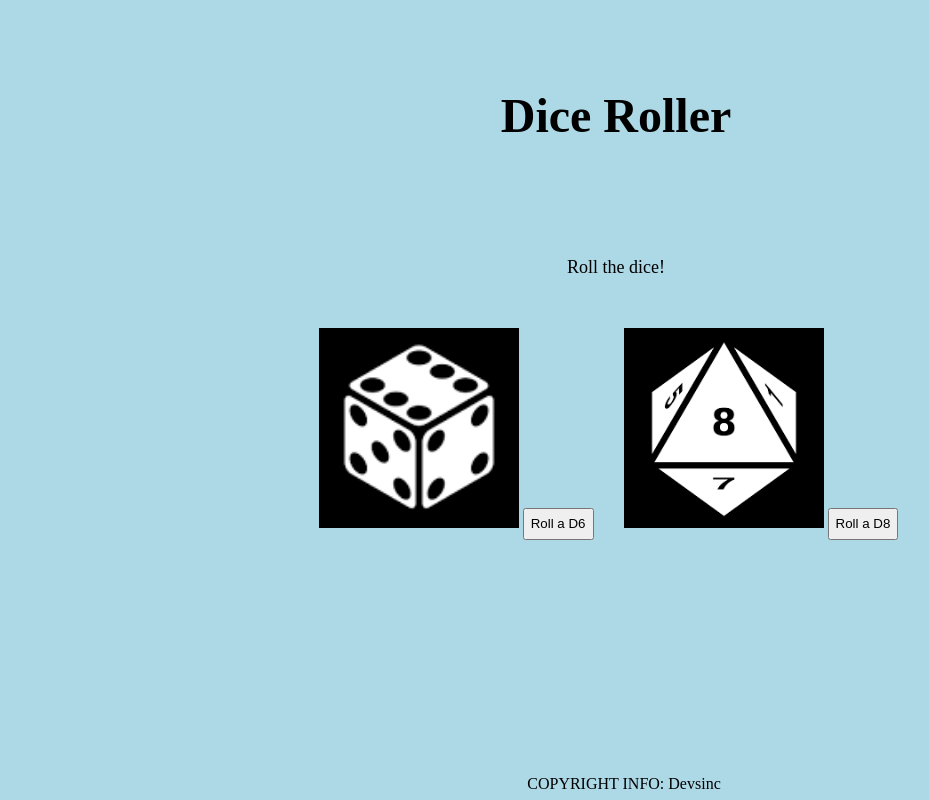
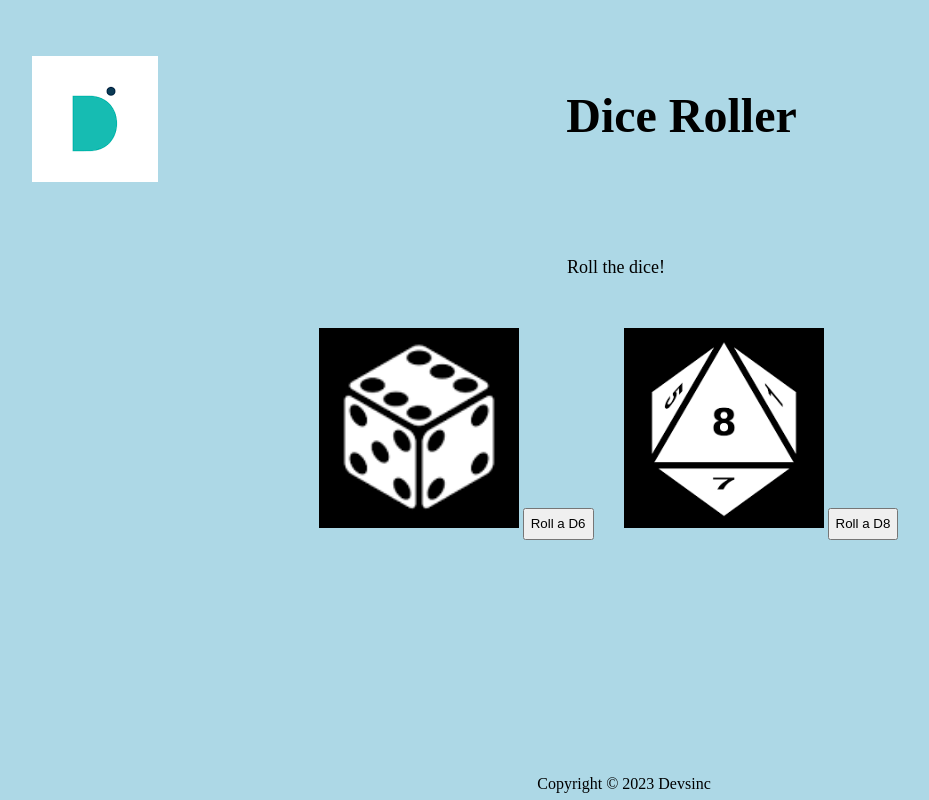
Before and after one commit to randellJE/diceroller, a plain HTML site: page index.html in a window 1280 px wide. Shown: the whole page, without its empty margins (24-953 px from the left). Drawn offline with Linux system fonts and the light colour scheme.

Commit message:
Dev logo added and css/index update to support it

```diff
--- a/index.html
+++ b/index.html
@@ -9,6 +9,9 @@
 </head>
 <body>
     <header>
+        <div class="head-logo">
+            <img src="/images/devsinclogo.png" alt="devsInce Logo">
+        </div>
         <h1>Dice Roller</h1>
     </header>
     <nav>
@@ -32,7 +35,7 @@
         <h1 id="roll8"></h1>
     </article>
     <footer>
-        <p>COPYRIGHT INFO: Devsinc</p>
+        <p>Copyright © 2023 Devsinc</p>
     </footer>
 </body>
 </html>
--- a/style.css
+++ b/style.css
@@ -13,6 +13,13 @@ header {
     text-align: center;
     font-size: 24px;
     color: black;
+}
+
+.head-logo {
+    margin-right: 5px;
+    margin-left: 0;
+    max-height: 100%;
+    float: left;
 }
 
 nav {
```
Also changed, not shown: images/devsinclogo.png (added).
